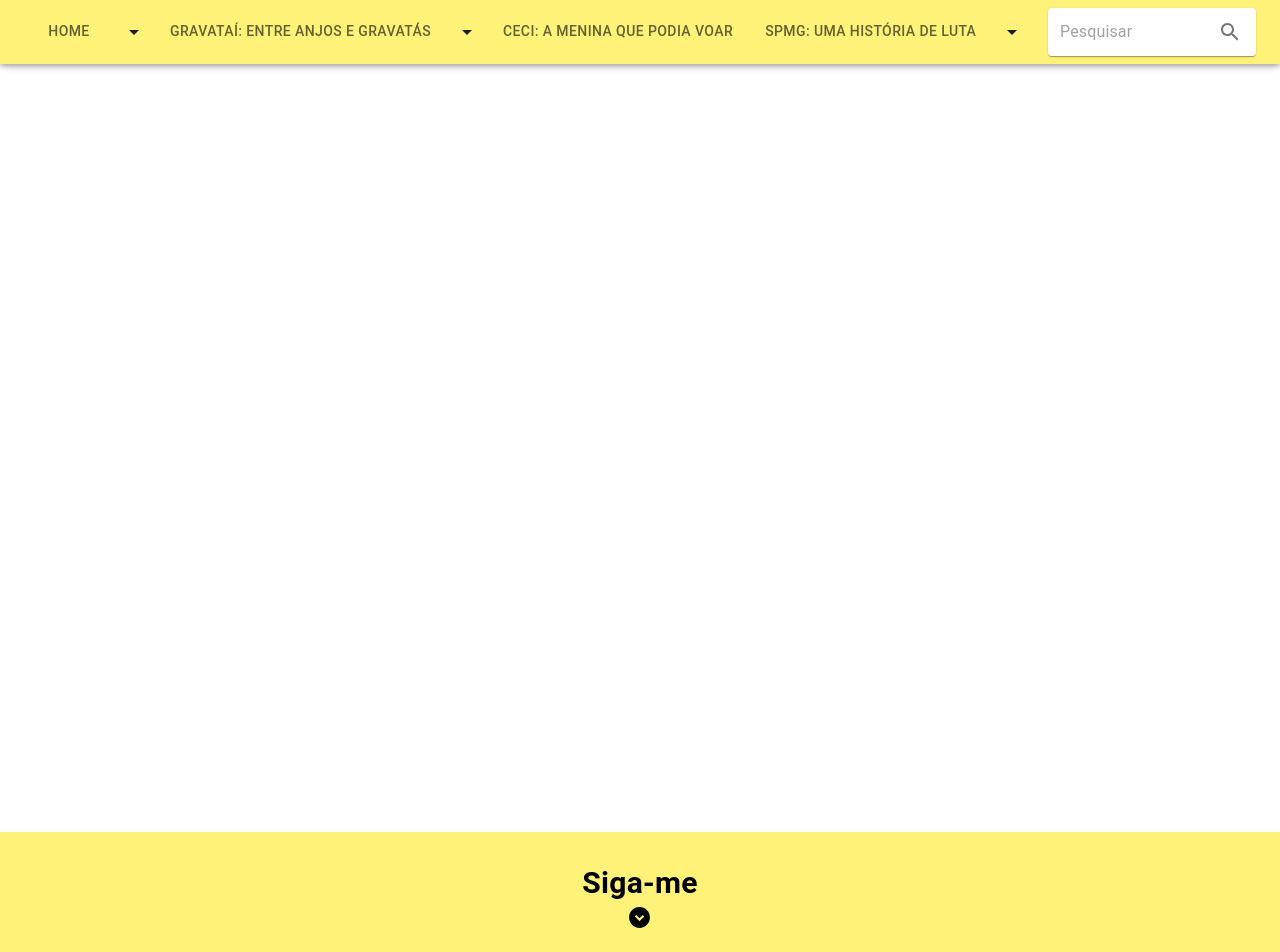
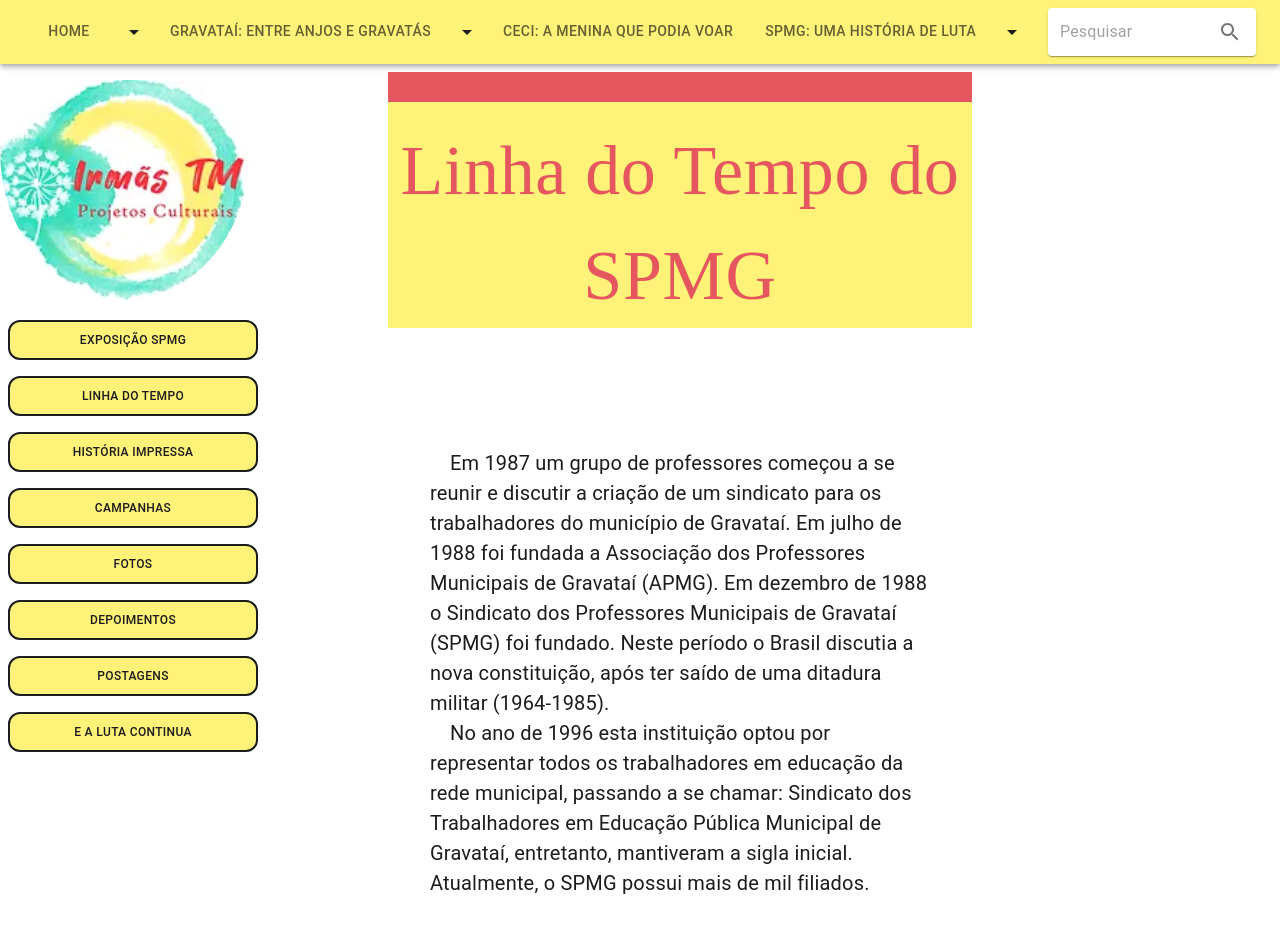
Before and after one commit to RuanF7/projetos_culturais_website, a Next.js app: page /spmg/linhaDoTempo/LinhaDoTempo in a window 1280 px wide. Shown: the top 952 px of the page. Built offline with nearby package versions, Linux system fonts and the light colour scheme.

Commit message:
feat Linha do tempo

```diff
--- a/src/pages/spmg/Spmg.tsx
+++ b/src/pages/spmg/Spmg.tsx
@@ -24,14 +24,13 @@ function Spmg() {
             alignItems: 'center',
             padding: 10,
           }}>
-          <Box sx={{backgroundColor: 'secondary.main',}}>
+          <Box sx={{display: 'flex',backgroundColor: 'secondary.main', width: 584, height: 30}}>
             <Typography
               sx={{
                 fontSize: 20,
                 display: 'flex',
                 fontFamily: 'Open-sans',
                 textAlign: 'left',
-                paddingTop: 10,
                 marginRight: 54,
                 color: 'primary.main',
                 textDecoration: 'underline',
--- a/src/pages/spmg/linhaDoTempo/LinhaDoTempo.tsx
+++ b/src/pages/spmg/linhaDoTempo/LinhaDoTempo.tsx
@@ -1,8 +1,80 @@
+import SpmgButtons from '@/components/spmgButtons/SpmgButtons'
+import { Box, Typography } from '@mui/material'
 import React from 'react'
 
 function LinhaDoTempo() {
   return (
-    <div>LinhaDoTempo</div>
+    <>
+      <SpmgButtons />
+      <Box
+        sx={{
+          display: 'flex',
+          justifyContent: 'center',
+          flexDirection: 'column',
+          marginLeft: 10,
+        }}>
+        <Box
+          sx={{
+            display: 'flex',
+            flexDirection: 'column',
+            justifyContent: 'center',
+            alignItems: 'center',
+            padding: 10,
+          }}>
+          <Box sx={{ backgroundColor: 'secondary.main', width: 584, height: 30 }}>
+
+          </Box>
+          <Box sx={{
+            display: 'flex',
+            flexDirection: 'column',
+            justifyContent: 'center',
+            alignItems: 'center',
+            backgroundColor: 'primary.main',
+            width: 584,
+          }}>
+            <Typography className="irmastm"
+              sx={{
+                fontSize: 70,
+                display: 'flex',
+                fontFamily: 'HeyAugust',
+                textAlign: 'center',
+                paddingTop: 2,
+                color: 'secondary.main'
+              }}
+            >Linha do Tempo do SPMG
+            </Typography>
+          </Box>
+          <Box
+            sx={{
+              display: 'flex',
+              justifyContent: 'center',
+              flexDirection: 'column',
+              color: 'warning.main',
+              width: 500,
+              margin: 15,
+            }}>
+            <Typography
+              sx={{
+                fontSize: 20,
+                textAlign: 'left',
+                textIndent: 20,
+              }}>
+              Em 1987 um grupo de professores começou a se reunir e discutir a criação de um sindicato para os trabalhadores do município de Gravataí. Em julho de 1988 foi fundada a Associação dos Professores Municipais de Gravataí (APMG).
+              Em dezembro de 1988 o Sindicato dos Professores Municipais de Gravataí (SPMG) foi fundado. Neste período o Brasil discutia a nova constituição, após ter saído de uma ditadura militar (1964-1985).
+              </Typography>
+
+            <Typography
+              sx={{
+                fontSize: 20,
+                textAlign: 'left',
+                textIndent: 20,
+              }}>
+              No ano de 1996 esta instituição optou por representar todos os trabalhadores em educação da rede municipal, passando a se chamar: Sindicato dos Trabalhadores em Educação Pública Municipal de Gravataí, entretanto, mantiveram a sigla inicial. Atualmente, o SPMG possui mais de mil filiados.
+            </Typography>
+          </Box>
+        </Box>
+      </Box>
+    </>
   )
 }
 
```
